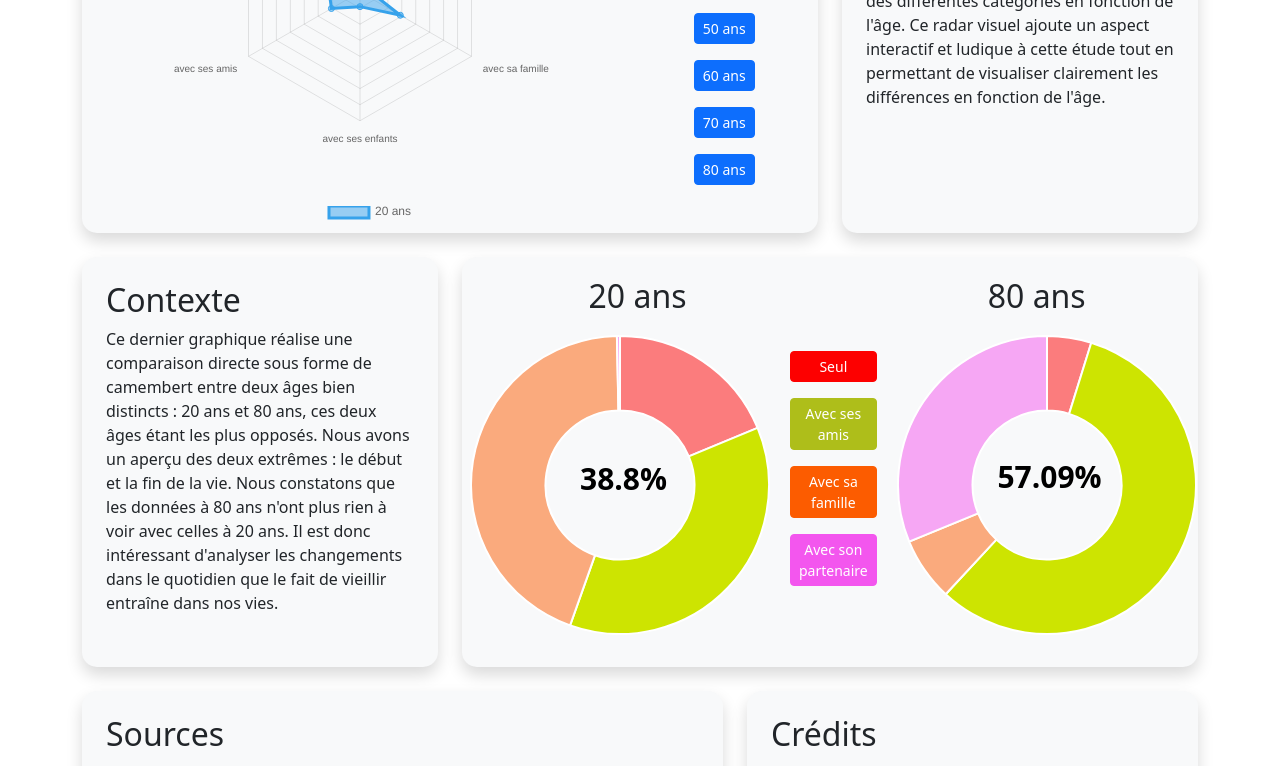
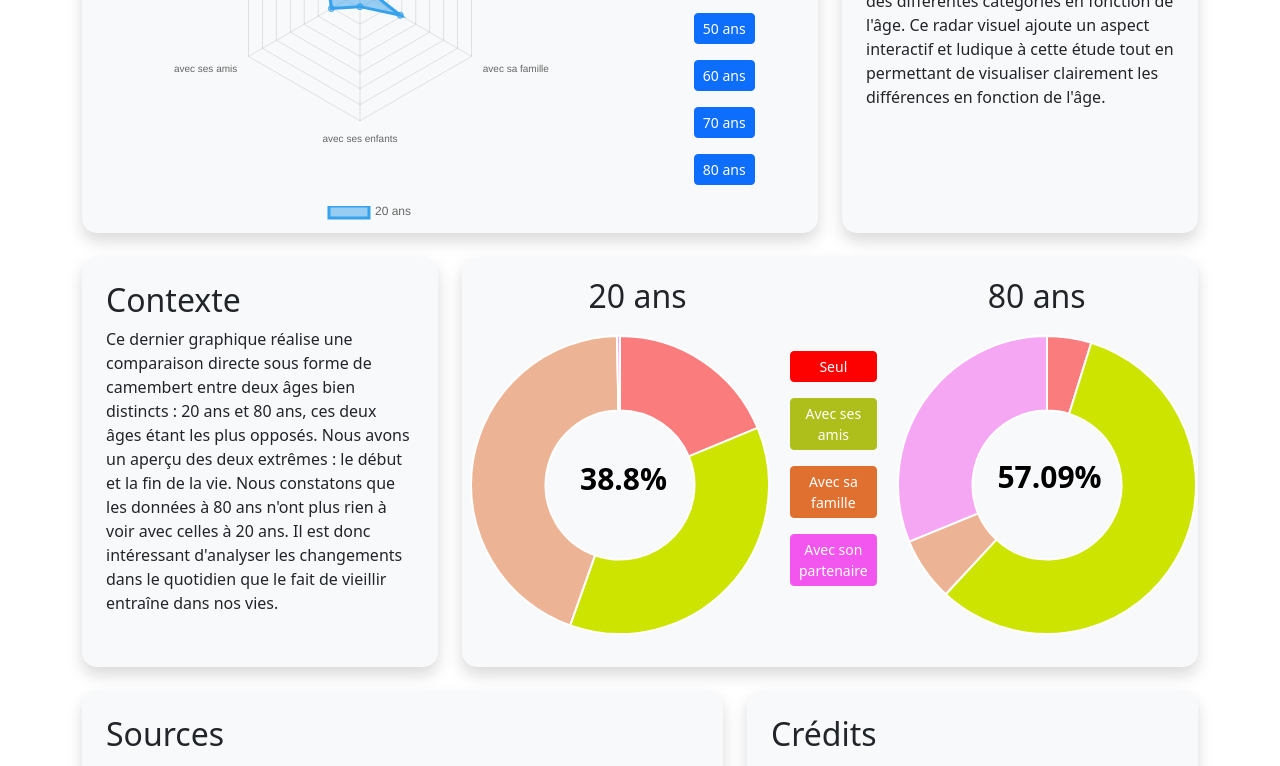
Before and after one commit to moritz4522/SAE303, a website: page index.html in a window 1280 px wide. Both pictures are taken after a click on the button "Seul". Shown: the part 971-1737 px from the top of the page. Drawn offline with nearby package versions, Linux system fonts and the light colour scheme.

Commit message:
orange moins sombre

```diff
--- a/index.html
+++ b/index.html
@@ -122,7 +122,7 @@
                                         style="background-color: #aebe1a; border-color: #aebe1a;"
                                         onclick="showValue(0)">Avec ses amis</button>
                                 <button type="button" class="btn btn-primary btn-sm"
-                                        style="background-color: #FC5C00; border-color: #FC5C00;"
+                                        style="background-color: #e0702f; border-color: #e0702f;"
                                         onclick="showValue(2)">Avec sa famille</button>
                                 <button type="button" class="btn btn-primary btn-sm"
                                         style="background-color: #F356EE; border-color: #F356EE;"
--- a/js/script.js
+++ b/js/script.js
@@ -183,7 +183,7 @@ const myChart1 = new Chart(
     datasets: [{
         label: '20 ans',
         data: [19.8, 38.8, 46.76, 0.35],
-        backgroundColor: ['#FD0000', '#CDE401', '#FC5C00', '#F356EE'],
+        backgroundColor: ['#FD0000', '#CDE401', '#e0702f', '#F356EE'],
         hoverOffset: 4
     }]
 };
@@ -193,7 +193,7 @@ const data2 = {
     datasets: [{
         label: '80 ans',
         data: [4.8, 57.09, 6.9, 31.2],
-        backgroundColor:  ['#FD0000', '#CDE401', '#FC5C00', '#F356EE'],
+        backgroundColor:  ['#FD0000', '#CDE401', '#e0702f', '#F356EE'],
         hoverOffset: 4
     }]
 };
@@ -254,7 +254,7 @@ function showValue(index) {
 
 // Fonction pour mettre à jour la couleur de la catégorie sélectionnée
 function updateChart(chart, index) {
-    const originalColors =  ['#FD0000', '#CDE401', '#FC5C00', '#F356EE'];
+    const originalColors =  ['#FD0000', '#CDE401', '#e0702f', '#F356EE'];
 
     chart.data.datasets[0].backgroundColor = originalColors.map((color, i) => {
         return i === index ? color : setOpacity(color, 0.5);
@@ -265,7 +265,7 @@ function updateChart(chart, index) {
 
 // Fonction pour réinitialiser la couleur des graphiques
 function resetChart(chart) {
-    const originalColors = ['#FD0000', '#CDE401', '#FC5C00', '#F356EE'];
+    const originalColors = ['#FD0000', '#CDE401', '#e0702f', '#F356EE'];
     chart.data.datasets[0].backgroundColor = originalColors;
     chart.update();
 }
```
